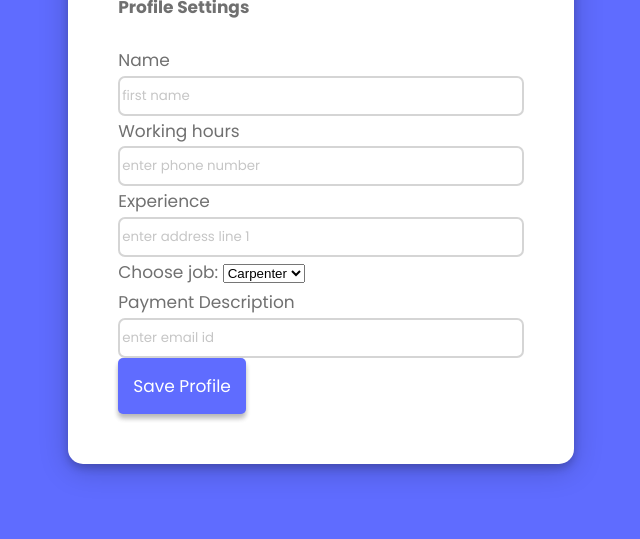
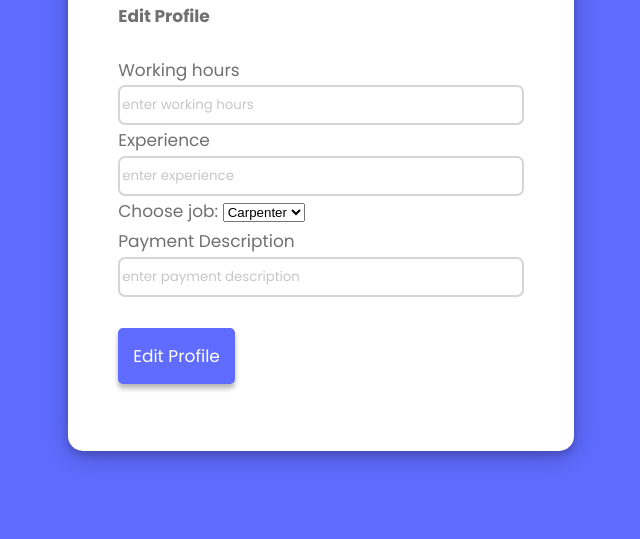
Before and after one commit to rnaveensrinivas/Hyre, a PHP site: page /Eduvate-app/mainlobby.php in a window 1280 px wide. Shown: the part 261-800 px from the top of the page, without its empty margins (319-959 px from the left). Run offline with PHP 8.4, Linux system fonts and the light colour scheme; the visitor is signed in with stand-in values (Sample User, id 1).

Commit message:
Profile edit page for workers done

```diff
--- a/1Level/login.php
+++ b/1Level/login.php
@@ -20,6 +20,8 @@ if ( isset($_POST['submit'])){
         $ID = $row['ID'] ;
         $userType = $row['userType'] ;
         $name=$row['name'];
+
+
 
         //$em_database = $row['Email'] ;
         //$CollegeID = $row['CollegeID'] ;
--- a/1Level/signup.php
+++ b/1Level/signup.php
@@ -50,13 +50,14 @@ if( isset($_POST['submit'])){ //Checking if the form is submitted.
 
     $insert = "INSERT INTO account(name,phoneNumber,gender,dOB,pincode,aadhaar,password,userType,ID,accountStatus,reportCount) VALUES ('$fname','$phoneNumber','$gender','$dOB','$pincode','$aadhaar','$pwd1','$userType','$ID',0,0)";
 
-    if ($conn->query($insert)) {
+    if ($conn->query($insert)){
 
       if( $userType == "C" ){
         $conn->query("INSERT INTO client( clientID) values('$ID') ") ;
       }
       else{
-        $conn->query("INSERT INTO worker( workerID ) values('$ID') ") ;
+        $conn->query("INSERT INTO worker workerID values('$ID',) ") ;
+
 
       }
       echo "<script>alert('Account successfully created. Click Ok to login.')";
--- a/mainlobby.php
+++ b/mainlobby.php
@@ -6,6 +6,23 @@ include 'config.php' ;
 // Displaying student main lobby
 if( $_SESSION['userType'] == "W"){
     echo "Welcome worker." ;
+    $name=$_SESSION['name'];
+
+    if ( isset($_POST['submit'])){
+        //Getting the form data.
+
+        $workingHours=$_POST["workhrs"] ;
+        $experience = $_POST["exp"] ;
+        $job=$_POST["job"];
+        $paymentDescription=$_POST["pymtDscpn"];
+        $id=$_SESSION['ID'];
+
+
+        //query the database.
+        $resultSet = $conn->query("UPDATE worker set  workingHours='$workingHours', experience='$experience', job='$job', paymentDescription='$paymentDescription' where workerID='$id'") ;
+
+
+    }
     /*
     //To get the student table name.
     $tablename = $_SESSION['CollegeID'] ;
@@ -49,19 +66,20 @@ if( $_SESSION['userType'] == "W"){
             <div class="container rounded bg-white mt-5 mb-5">
     <div class="row">
         <div class="col-md-3 border-right">
-            <div class="d-flex flex-column align-items-center text-center p-3 py-5"><img class="rounded-circle mt-5" width="150px" src="https://st3.depositphotos.com/15648834/17930/v/600/depositphotos_179308454-stock-illustration-unknown-person-silhouette-glasses-profile.jpg"><span class="font-weight-bold"></span><span class="text-black-50"></span><span> </span></div>
+            <div class="d-flex flex-column align-items-center text-center p-3 py-5"><img class="rounded-circle mt-5" width="150px" src="https://st3.depositphotos.com/15648834/17930/v/600/depositphotos_179308454-stock-illustration-unknown-person-silhouette-glasses-profile.jpg"><span class="font-weight-bold"><?php echo "$name"; ?></span><span class="text-black-50"></span><span> </span></div>
         </div>
         <div class="col-md-5 border-right">
             <div class="p-3 py-5">
                 <div class="d-flex justify-content-between align-items-center mb-3">
-                    <h4 class="text-right">Profile Settings</h4>
+                    <h4 class="text-right">Edit Profile</h4>
                 </div>
-                <div class="row mt-2">
-                    <div class="col-md-6"><label class="labels">Name</label><input type="text" class="form-control" placeholder="first name" value=""></div>
-                </div>
+
+                <form action="mainlobby.php" method="POST" role="form" class="form-horizontal">
+
+
                 <div class="row mt-3">
-                    <div class="col-md-12"><label class="labels">Working hours</label><input type="text" class="form-control" placeholder="enter phone number" value=""></div>
-                    <div class="col-md-12"><label class="labels">Experience</label><input type="text" class="form-control" placeholder="enter address line 1" value=""></div>
+                    <div class="col-md-12"><label class="labels">Working hours</label><input type="text" id="workhrs" class="form-control" placeholder="enter working hours" value=""></div>
+                    <div class="col-md-12"><label class="labels">Experience</label><input type="text" id="exp" class="form-control" placeholder="enter experience" value=""></div>
                     <div class="col-md-12">
                         <label for="job">Choose job:</label>
                     <select name="job" id="job">
@@ -72,10 +90,12 @@ if( $_SESSION['userType'] == "W"){
                     </select>
                 </div>
 
-                    <div class="col-md-12"><label class="labels">Payment Description</label><input type="text" class="form-control" placeholder="enter email id" value=""></div>
+                    <div class="col-md-12"><label class="labels">Payment Description</label><input type="text" id="pymtDscpn" class="form-control" placeholder="enter payment description" value=""></div>
                 </div>
+                <br>
+                <div class="mt-5 text-center"><button class="btn btn-primary profile-button" type="submit">Edit Profile</button></div>
+                </form>
 
-                <div class="mt-5 text-center"><button class="btn btn-primary profile-button" type="button">Save Profile</button></div>
             </div>
         </div>
 
```
Also changed, not shown: Hyre.sql (line endings or trailing spaces).
